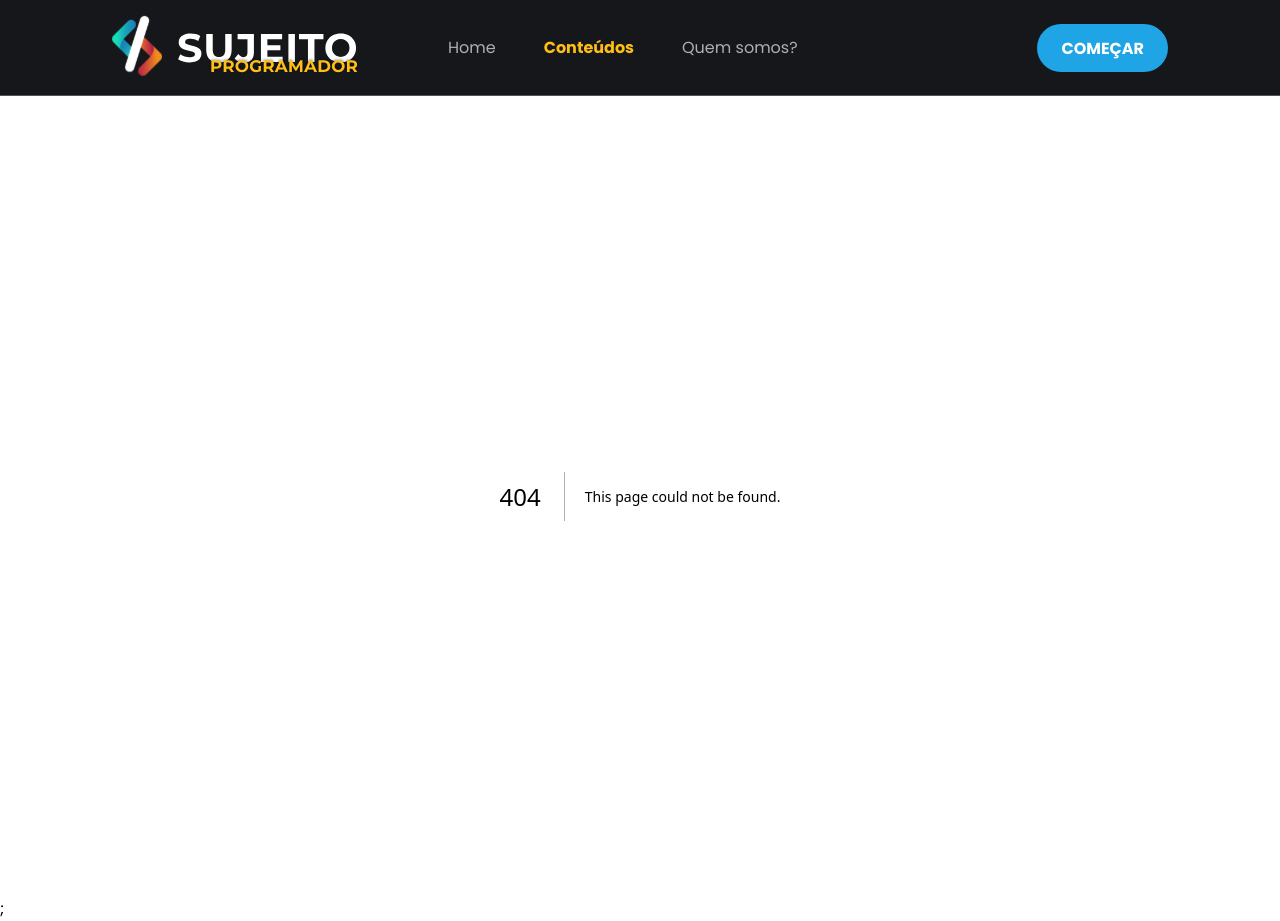
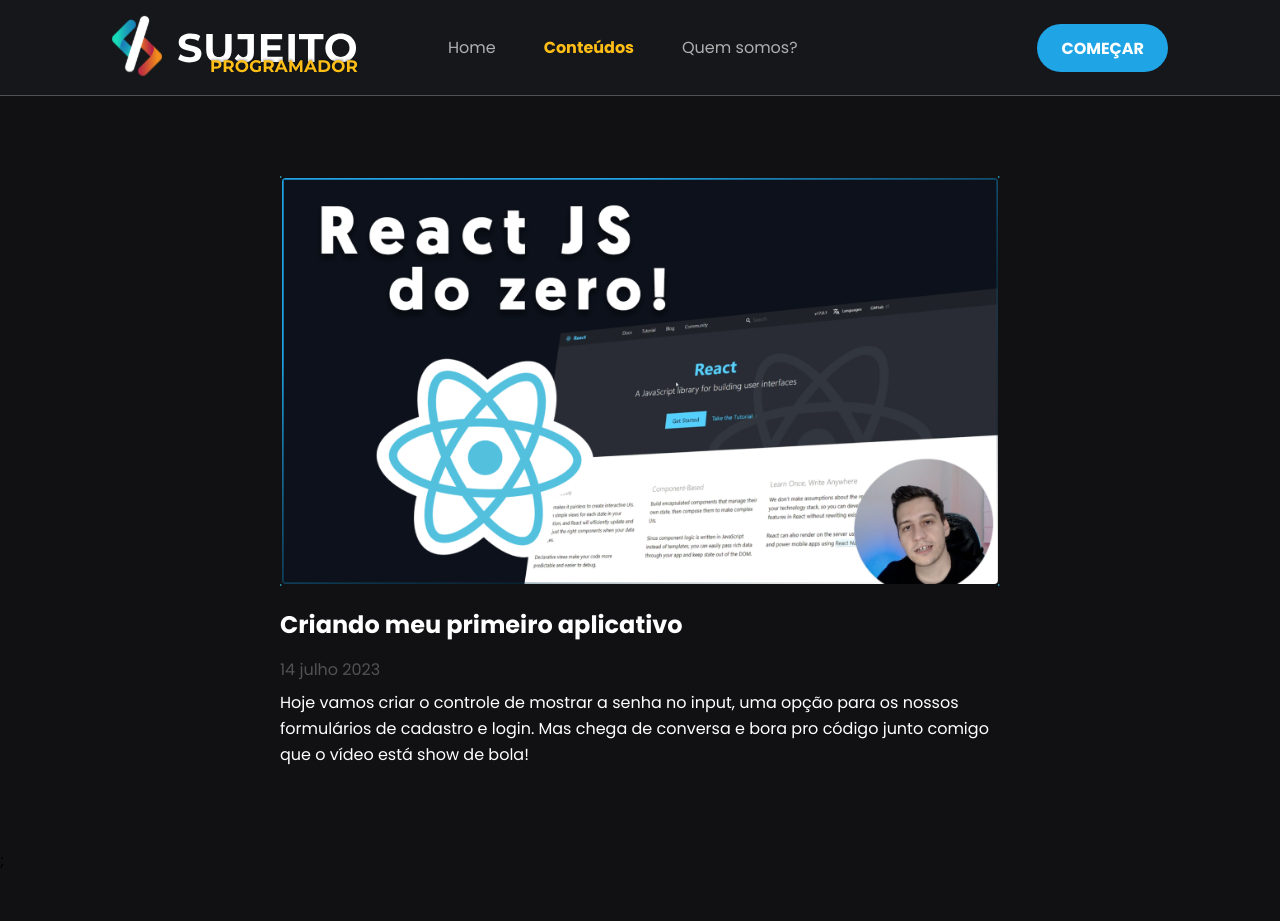
Before and after one commit to Greg-design/Projeto-com-Next-Js, a Next.js app: page /posts in a window 1280 px wide. Before the commit this address had no page. After the commit the page ends 873 px from the top, so only its background shows below. Built offline with nearby package versions, Linux system fonts and the light colour scheme.

Commit message:
ajustes na página de posts

```diff
--- /dev/null
+++ b/src/pages/posts/index.tsx
@@ -0,0 +1,30 @@
+import Head from "next/head";
+import Image from "next/image";
+import Link from "next/link";
+import thumbImg from "../../../public/images/thumb.png";
+import styles from "./styles.module.scss";
+
+export default function Posts() {
+  return (
+    <>
+      <Head>
+        <title>Blog | Sujeito programador</title>
+      </Head>
+      <main className={styles.container}>
+        <div className={styles.posts}>
+          <Link href="/" legacyBehavior>
+            <a>
+              <Image src={thumbImg} alt="Post titulo 1" width={720} height={410} quality={100} />
+              <strong>Criando meu primeiro aplicativo</strong>
+              <time>14 julho 2023</time>
+              <p>
+                Hoje vamos criar o controle de mostrar a senha no input, uma opção para os nossos formulários de
+                cadastro e login. Mas chega de conversa e bora pro código junto comigo que o vídeo está show de bola!
+              </p>
+            </a>
+          </Link>
+        </div>
+      </main>
+    </>
+  );
+}
--- /dev/null
+++ b/src/pages/posts/styles.module.scss
@@ -0,0 +1,53 @@
+.container{
+    max-width: 1120px;
+    margin: 0 auto;
+    padding: 0 2rem;
+}
+
+.posts{
+    max-width: 720px;
+    margin: 5rem auto;
+
+    a{
+        display: block;
+
+        & + a{
+            margin-top: 2rem;
+            padding-top: 2rem;
+        }
+
+        time{
+            font-size: 1rem;
+            display: flex;
+            align-items: center;
+            color: var(--gray-200);
+        }
+
+        img{
+            max-width: 100%;
+            max-height: 410px;
+            border: 2px solid var(--blue-900);
+            border-radius: 6px;
+            border-image: linear-gradient(95deg, #31b4d0, transparent);
+        }
+
+        strong{
+            display: block;
+            font-size: 1.5rem;
+            margin: 1rem 0;
+            line-height: 2rem;
+            color: var(--white);
+            transition: color 0.3s;
+        }
+
+        p{
+            color: var(--white);
+            margin-top: 0.5rem;
+            line-height: 1.62rem;
+        }
+
+        &:hover strong{
+            color: var(--blue-900);
+        }
+    }
+}
```
Also changed, not shown: public/images/projeto.png (added), public/images/thumb.png (added).
